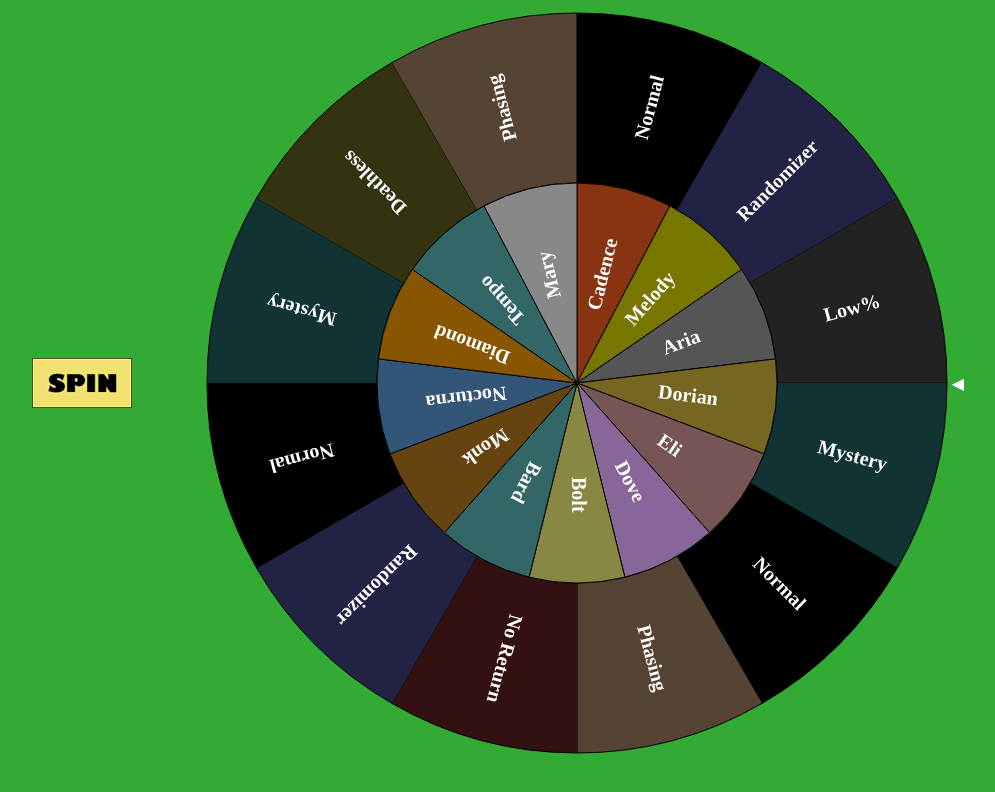
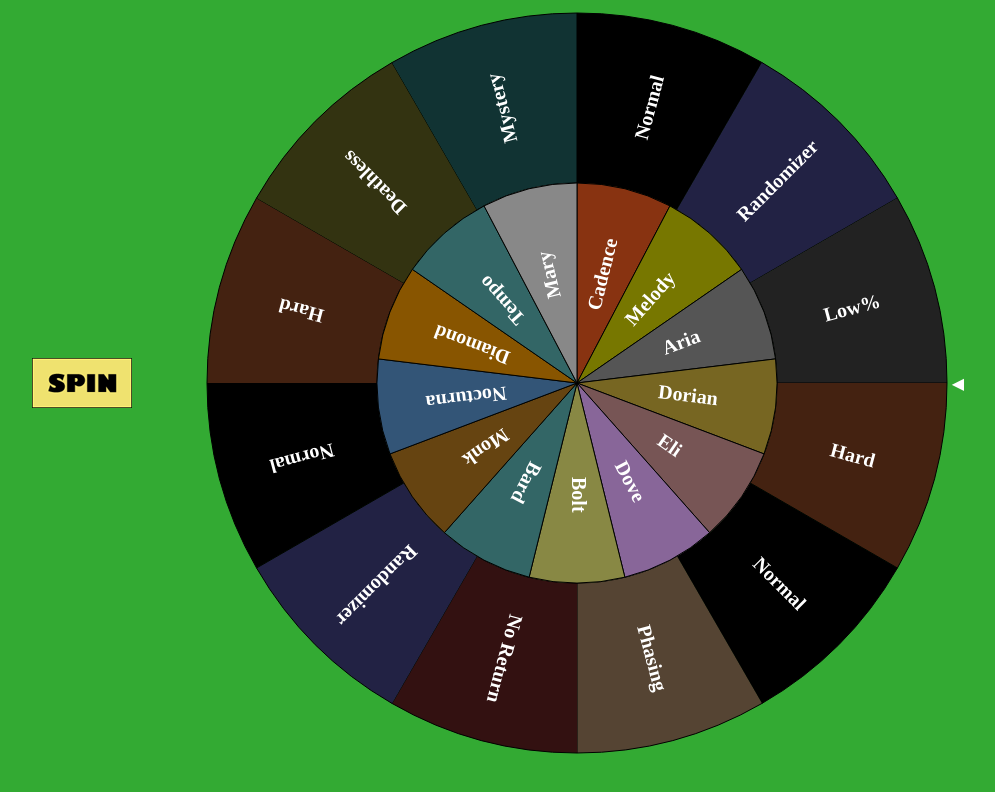
Before and after one commit to arboretic/wheel-of-necrodancy, a plain HTML site: page index.html in a window 1280 px wide. Shown: the whole page, without its empty margins (142-1137 px from the left). Drawn offline with nearby package versions, Linux system fonts and the light colour scheme.

Commit message:
omg how did I forget hard mode

```diff
--- a/index.html
+++ b/index.html
@@ -73,15 +73,15 @@
                     {'fillStyle' : '#000', 'text': 'Normal'},
                     {'fillStyle' : '#224', 'text': 'Randomizer'},
                     {'fillStyle' : '#222', 'text': 'Low%'},
-                    {'fillStyle' : '#133', 'text': 'Mystery'},
+                    {'fillStyle' : '#421', 'text': 'Hard'},
                     {'fillStyle' : '#000', 'text': 'Normal'},
                     {'fillStyle' : '#543', 'text': 'Phasing'},
                     {'fillStyle' : '#311', 'text': 'No Return'},
                     {'fillStyle' : '#224', 'text': 'Randomizer'},
                     {'fillStyle' : '#000', 'text': 'Normal'},
+                    {'fillStyle' : '#421', 'text': 'Hard'},
+                    {'fillStyle' : '#331', 'text': 'Deathless'},
                     {'fillStyle' : '#133', 'text': 'Mystery'},
-                    {'fillStyle' : '#331', 'text': 'Deathless'},
-                    {'fillStyle' : '#543', 'text': 'Phasing'},
                 ],
                 'animation': {
                   'type': 'spinToStop',                     // Define animation more or less as normal, except for the callbackAfter().
```
